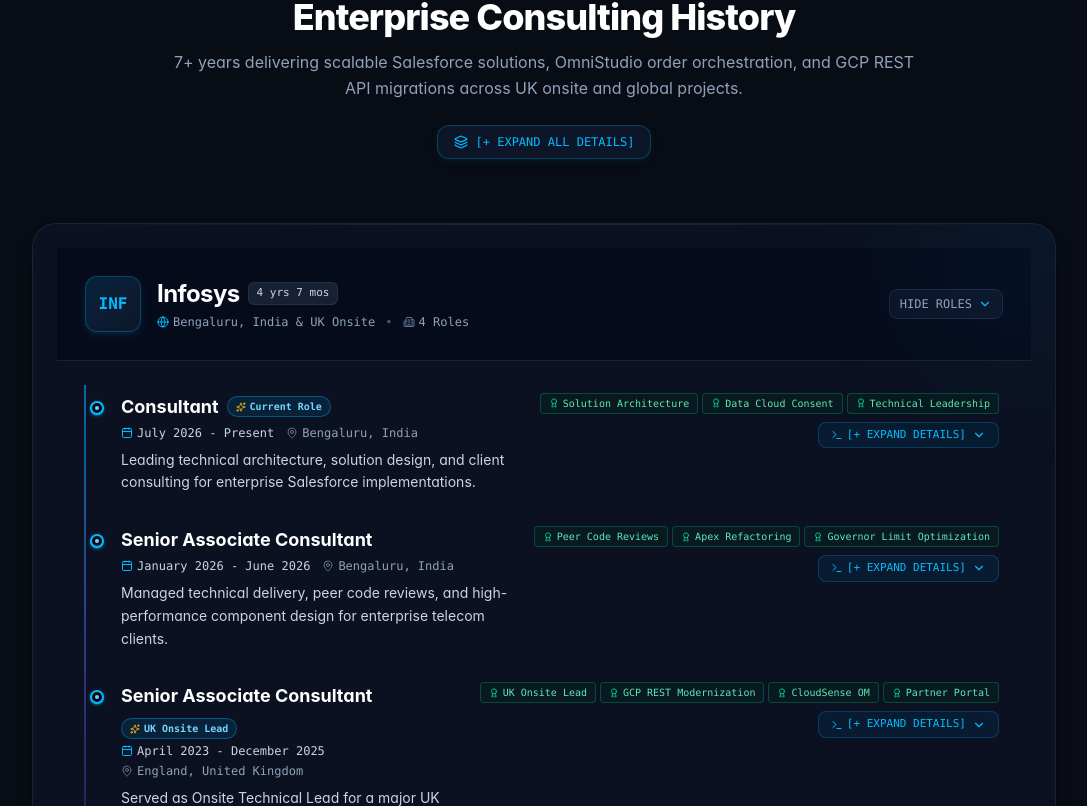
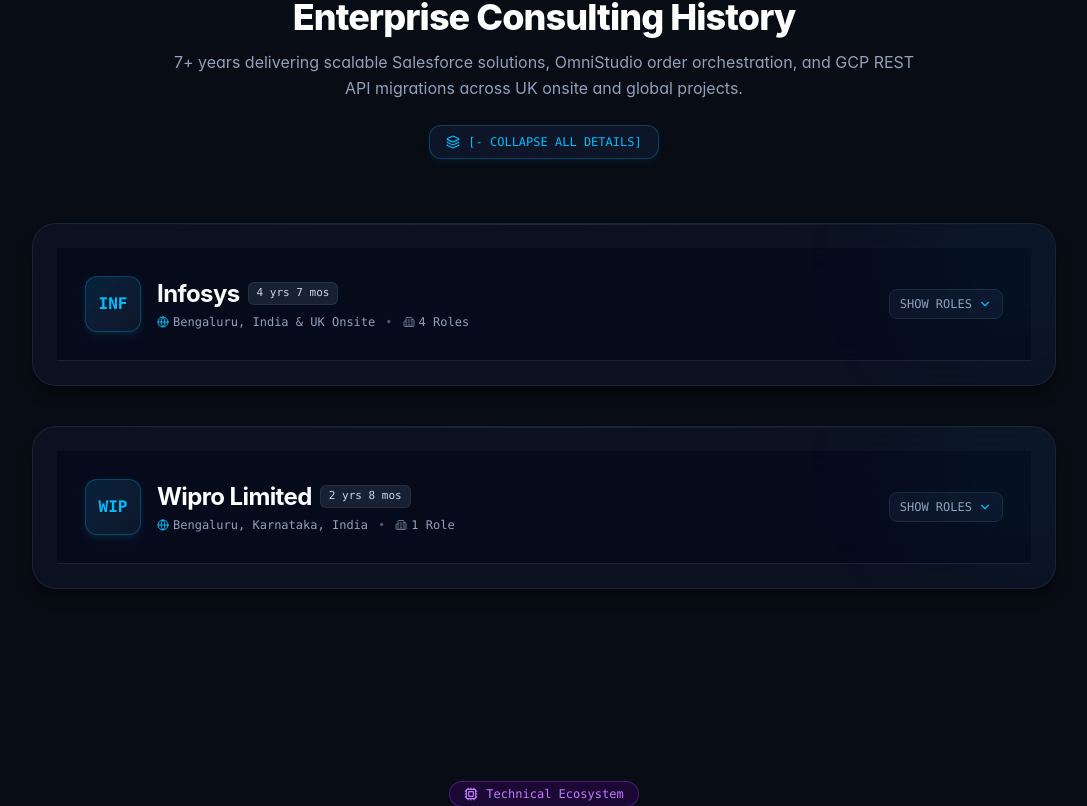
Before and after one commit to diptangsu01/portfolio, a React (Vite) app: page / in a window 1280 px wide. Shown: the part 1214-2020 px from the top of the page, without its empty margins (96-1183 px from the left). Built offline with nearby package versions, Linux system fonts and the light colour scheme.

Commit message:
updated company collapse button and collapsed all roles

```diff
--- a/src/components/common/MusicVinylBadge.tsx
+++ b/src/components/common/MusicVinylBadge.tsx
@@ -1,5 +1,5 @@
 import { motion } from 'framer-motion';
-import { Disc } from 'lucide-react';
+import { Disc, Sparkles } from 'lucide-react';
 
 export default function MusicVinylBadge() {
   return (
--- a/src/components/sections/Experience.tsx
+++ b/src/components/sections/Experience.tsx
@@ -72,7 +72,8 @@
               className="inline-flex items-center justify-center gap-2 rounded-xl border border-sky-500/30 bg-slate-900/90 px-4 py-2 text-sky-400 hover:border-sky-400 hover:bg-slate-800 transition-all active:scale-95 shadow-md shadow-sky-500/5 font-mono text-xs w-full sm:w-auto"
             >
               <Layers className="h-3.5 w-3.5 text-sky-400" />
-              <span>{allRolesExpanded ? '[- COLLAPSE ALL DETAILS]' : '[+ EXPAND ALL DETAILS]'}</span>
+              <span>[- COLLAPSE ALL DETAILS]</span>
+              {/* <span>{allRolesExpanded ? '[- COLLAPSE ALL DETAILS]' : '[+ EXPAND ALL DETAILS]'}</span> */}
             </button>
           </div>
         </div>
@@ -80,7 +81,7 @@
         {/* Companies & Roles Stack */}
         <div className="mt-8 sm:mt-16 space-y-6 sm:space-y-10 max-w-5xl mx-auto">
           {companyExperiences.map((company, companyIndex) => {
-            const isCompanyCollapsed = !!collapsedCompanies[company.id];
+            const isCompanyCollapsed = !collapsedCompanies[company.id]; // original = !!collapsedCompanies[company.id];
 
             return (
               <motion.div
```
